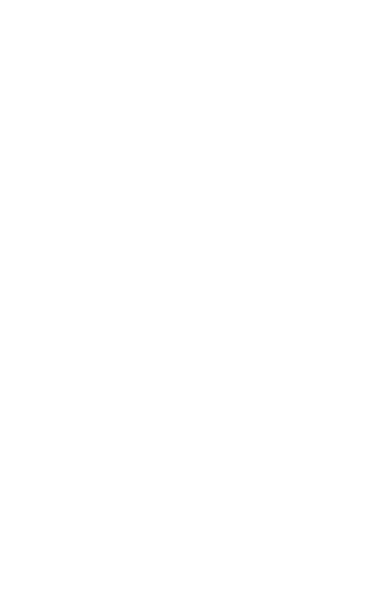
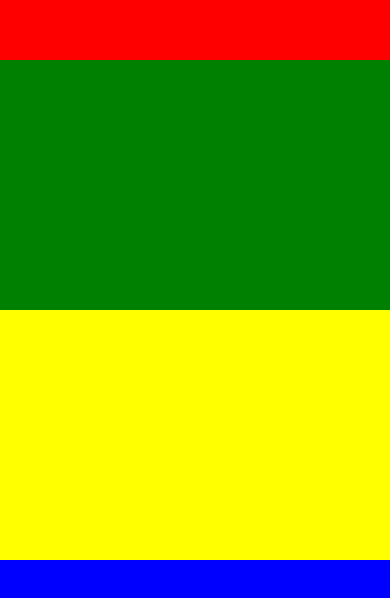
Before and after one commit to Ohodrax/react-native-course, a React Native app: screen / in a window 390 px wide. Shown: the part 190-788 px from the top of the page. Built offline with nearby package versions, Linux system fonts and the light colour scheme.

Commit message:
Aula 23 - ScrollView (Vertical e Horizontal)

```diff
--- a/App.js
+++ b/App.js
@@ -1,12 +1,17 @@
 import React, { Component } from "react";
-import { View, Text, StyleSheet } from 'react-native';
+import { View, Text, StyleSheet, ScrollView } from 'react-native';
 
 export default class App extends Component{
 
   render(){
     return(
       <View style={styles.container}>
-
+        <ScrollView>
+          <View style={styles.box1}></View>
+          <View style={styles.box2}></View>
+          <View style={styles.box3}></View>
+          <View style={styles.box4}></View>
+        </ScrollView>
       </View>
     );
   }
@@ -16,5 +21,21 @@
 const styles = StyleSheet.create({
   container: {
     flex: 1
-  }
+  },
+  box1:{
+    backgroundColor: 'red',
+    height: 250
+  },
+  box2:{
+    backgroundColor: 'green',
+    height: 250
+  },
+  box3:{
+    backgroundColor: 'yellow',
+    height: 250
+  },
+  box4:{
+    backgroundColor: 'blue',
+    height: 250
+  },
 })
```
